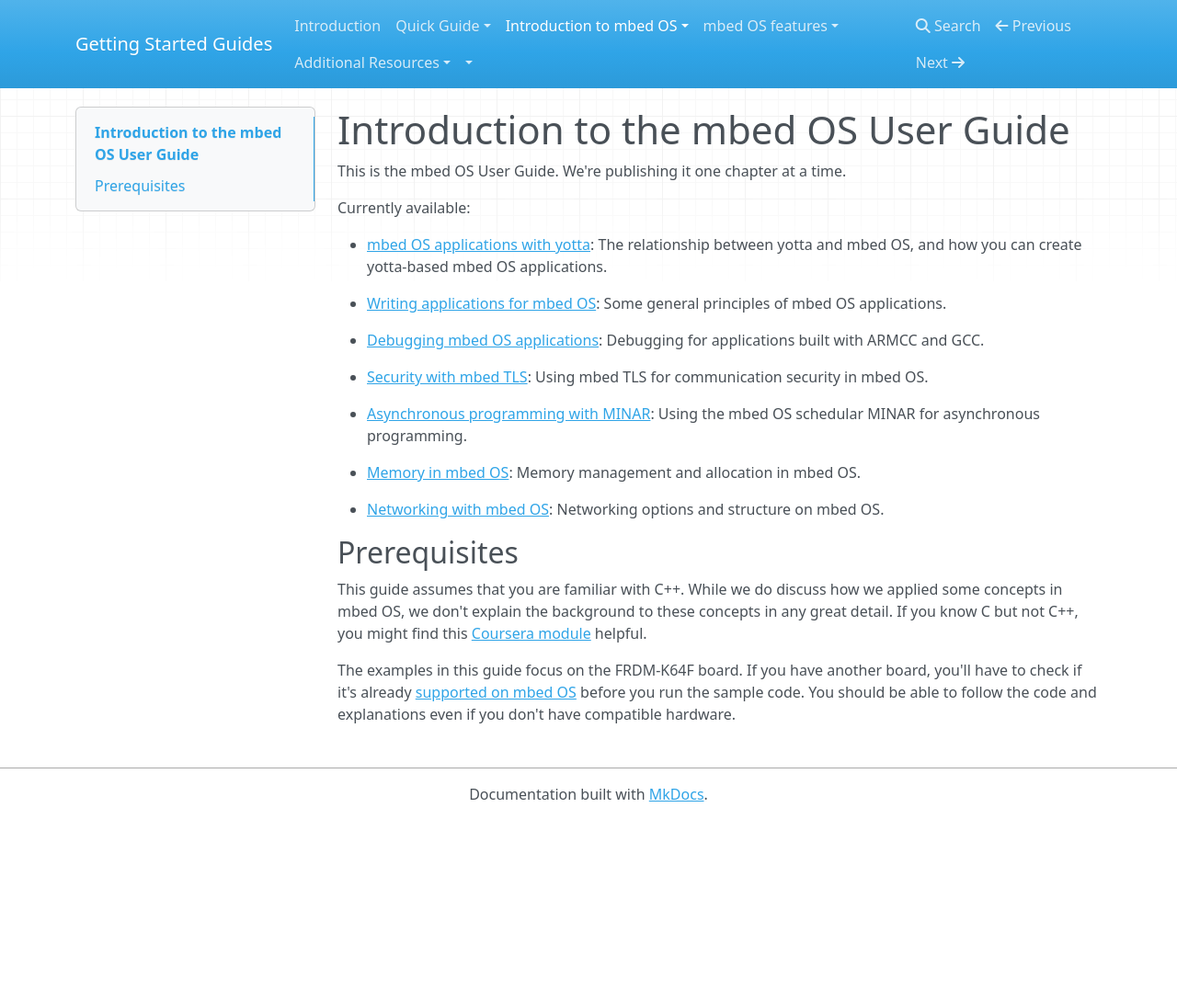
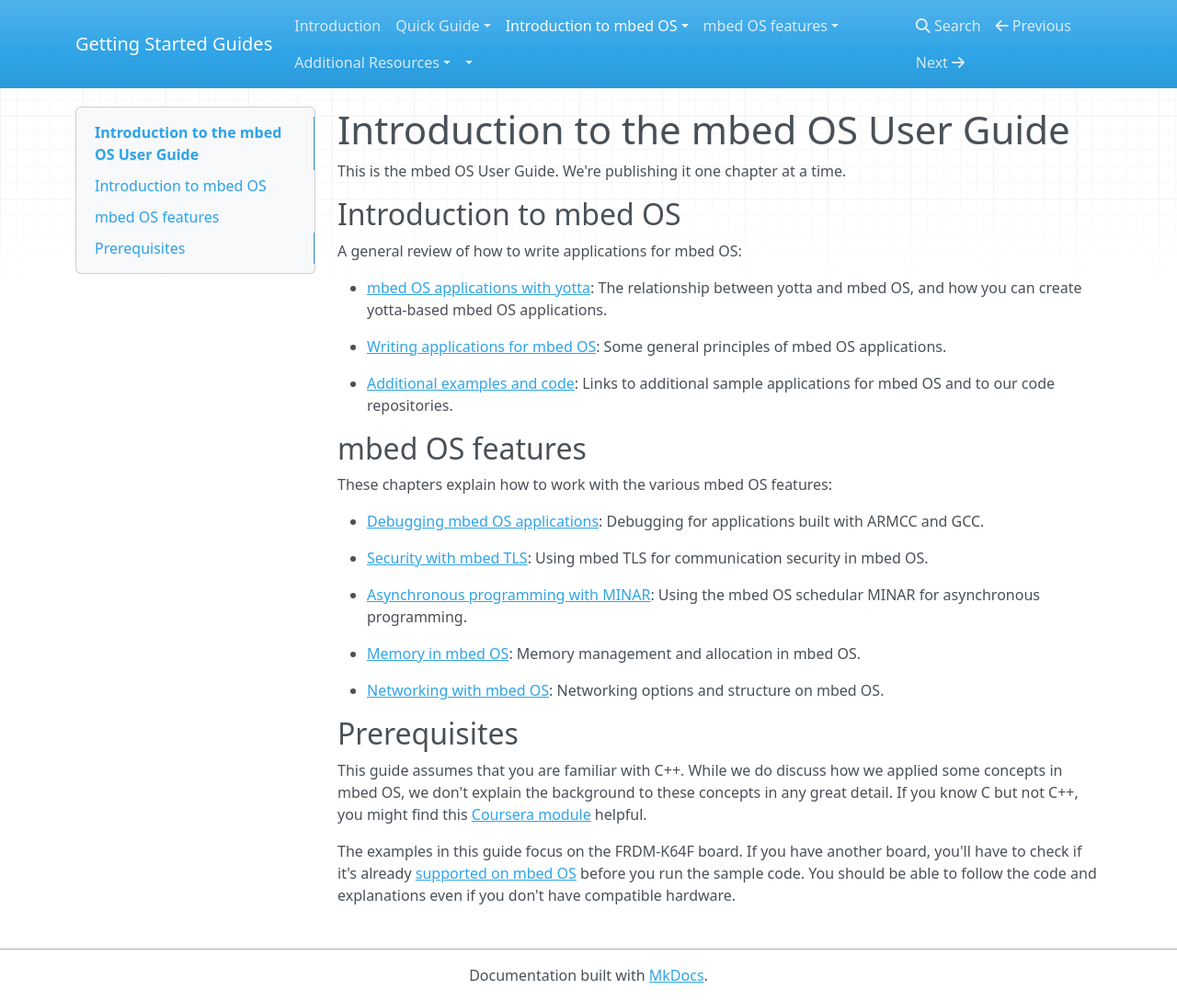
Before and after one commit to ARMmbed/GettingStartedmbedOS, an MkDocs documentation site: the page built from Docs/Full_Guide/guide_index.md, in a window 1280 px wide and 1089 px high. Shown: the whole window at 92% size. Built offline with MkDocs 1.6.1, drawn with Linux system fonts in a browser that asks for light colours; nearby versions of some CDN libraries; old or Windows-style settings are respelled for this version of MkDocs.

Commit message:
changing structure

```diff
--- a/Docs/Full_Guide/guide_index.md
+++ b/Docs/Full_Guide/guide_index.md
@@ -2,11 +2,19 @@
 
 This is the mbed OS User Guide. We're publishing it one chapter at a time.
 
-Currently available:
+## Introduction to  mbed OS
+
+A general review of how to write applications for mbed OS:
 
 * [mbed OS applications with yotta](app_on_yotta.md): The relationship between yotta and mbed OS, and how you can create yotta-based mbed OS applications.
 
 * [Writing applications for mbed OS](app_on_mbed_os.md): Some general principles of mbed OS applications.
+
+* [Additional examples and code](../GetTheCode.md): Links to additional sample applications for mbed OS and to our code repositories.
+
+## mbed OS features
+
+These chapters explain how to work with the various mbed OS features:
 
 * [Debugging mbed OS applications](Debugging.md): Debugging for applications built with ARMCC and GCC.
 
```
